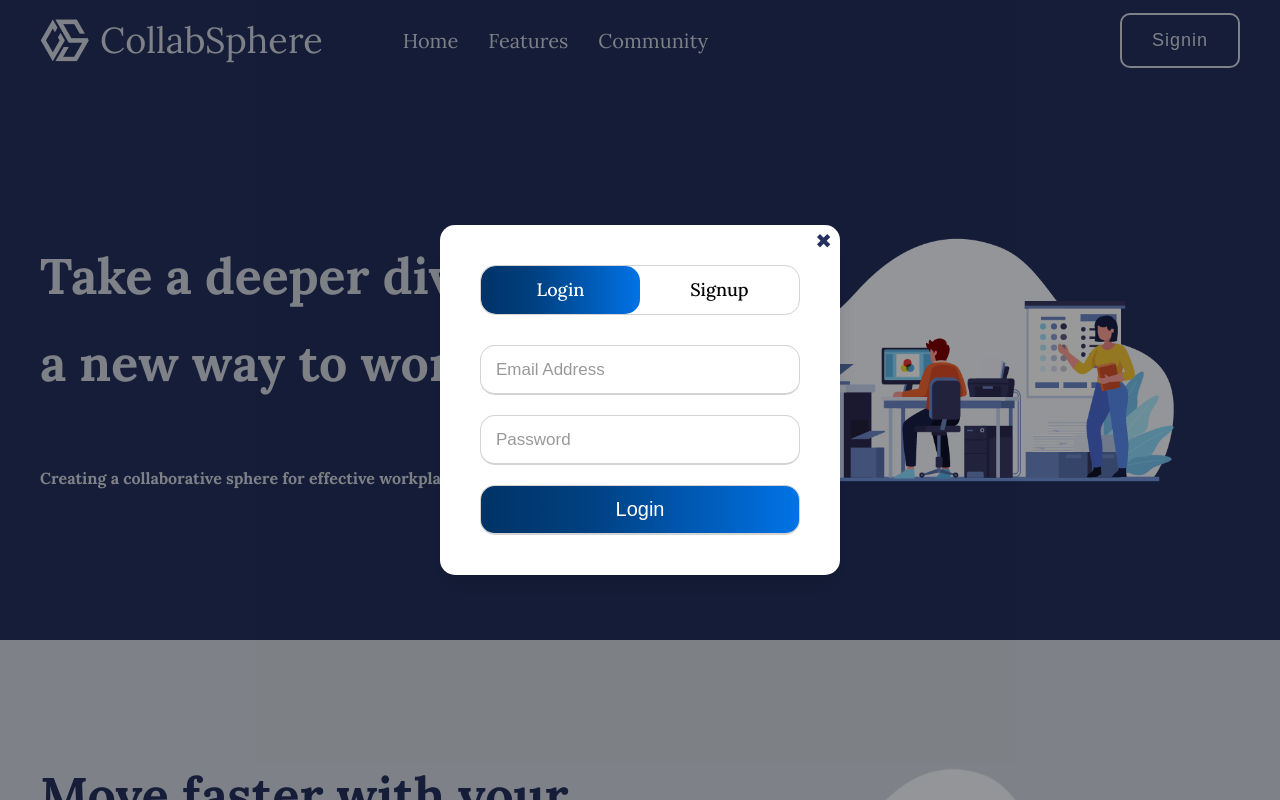
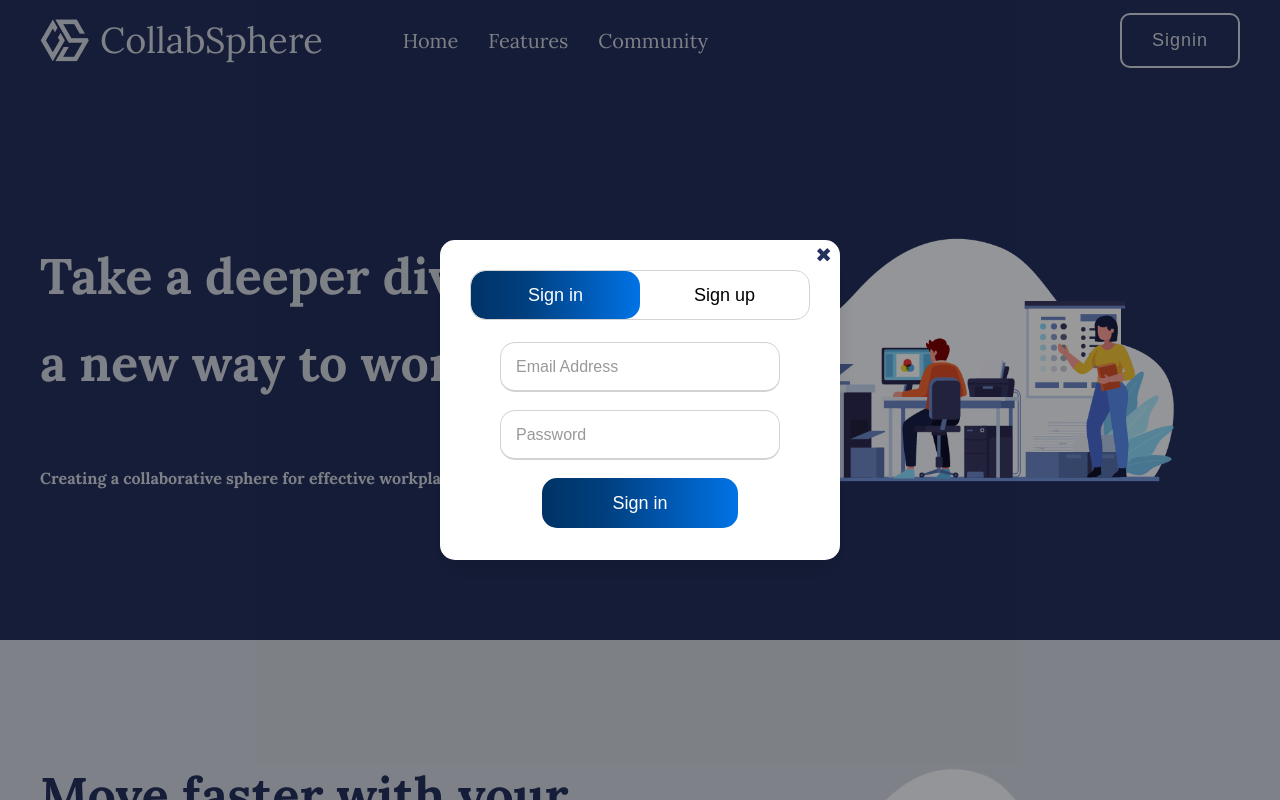
Before and after one commit to pranjal2210/workplace, a React (Create React App) app: page / in a window 1280 px wide. Both pictures are taken after a click on the button "Signin". Shown: the top 800 px of the page. Built offline with nearby package versions, Linux system fonts and the light colour scheme.

Commit message:
dated 01/10/23(1)

```diff
--- a/src/Components/messageOthers.js
+++ b/src/Components/messageOthers.js
@@ -5,8 +5,8 @@ function messageOthers() {
     return (
         <>
             <div className="messageDiv">
-                <div className="msgImg">
-                <img src="/images/user.png" alt="chating" />
+                <div className="msgAvatarOthers">
+                    <h1>P</h1>
                 </div>
                 <div className="msgWrapper msgother">
                     <p className="sender">Pranjal</p>
--- a/src/Components/messageSelf.js
+++ b/src/Components/messageSelf.js
@@ -12,8 +12,8 @@ function messageSelf() {
                     </div>
                     <p className="msgTime">8:30 am</p>
                 </div>
-                <div className="msgImg">
-                    <img src="/images/user.png" alt="chating" />
+                <div className="msgAvatarSelf">
+                    <h1>P</h1>
                 </div>
             </div>
 
--- a/src/Components/registerLogin.js
+++ b/src/Components/registerLogin.js
@@ -1,10 +1,9 @@
-import React, { useState } from "react";
+import React, { useRef, useState } from "react";
 import '../styles/registerLogin.css';
 import { postData } from "../FetchNodeServices";
 import { useNavigate } from 'react-router-dom';
 
 function RegisterLogin(props) {
-    const [action, setAction] = useState("Login");
     const [eid, setEid] = useState('');
     const [email, setEmail] = useState('');
     const [name, setName] = useState('');
@@ -20,36 +19,88 @@ function RegisterLogin(props) {
 
     const handleSubmit = async (e) => {
         e.preventDefault();
+        try {
             var body = { eid: eid, email: email, name: name, password: password };
             var result = await postData("users/insertuser", body);
             alert(result.message);
+        } catch (error) {
+            console.log(error);
+        }
     };
 
     const handleLogin = async (e) => {
         e.preventDefault();
+        try {
             var body = { email: loginEmail, password: loginPassword };
             var result = await postData("users/userlogin", body);
             alert(result.message);
-        if(result.message==="Login successful"){
+            if (result.message === "Login successful") {
                 navigate('/home');
+                localStorage.setItem("userData", JSON.stringify(result));
+            }
+        } catch (error) {
+            console.log(error);
         }
     };
 
+
+    const wrapperRef = useRef(null);
+    const loginFormRef = useRef(null);
+    const registerFormRef = useRef(null);
+    const loginBtnRef = useRef(null);
+    const regBtnRef = useRef(null);
+    const btnRef = useRef(null);
+
+    const loginFormBtnHandler = () => {
+        const domWrapperRef = wrapperRef.current;
+        const domElementLogin = loginFormRef.current;
+        const domElementReg = registerFormRef.current;
+        const domLoginBtn = loginBtnRef.current;
+        const domRegBtn = regBtnRef.current;
+        const domBtn = btnRef.current;
+
+        if (domElementLogin && domElementReg && domBtn) {
+            domWrapperRef.style.height = "320px";
+            domElementLogin.style.left = "60px";
+            domElementReg.style.left = "450px";
+            domLoginBtn.style.color = "#fff";
+            domRegBtn.style.color = "#000";
+            domBtn.style.left = "0px";
+        }
+    };
+
+    const registerFormBtnHandler = () => {
+        const domWrapperRef = wrapperRef.current;
+        const domElementLogin = loginFormRef.current;
+        const domElementReg = registerFormRef.current;
+        const domLoginBtn = loginBtnRef.current;
+        const domRegBtn = regBtnRef.current;
+        const domBtn = btnRef.current;
+
+        if (domElementLogin && domElementReg && domBtn) {
+            domWrapperRef.style.height = "520px";
+            domElementLogin.style.left = "-350px";
+            domElementReg.style.left = "60px";
+            domLoginBtn.style.color = "#000";
+            domRegBtn.style.color = "#fff";
+            domBtn.style.left = "170px";
+        }
+    };
+
+
     return (
         <div className="pop-up">
-            <div className="wrapper">
+            <div className="wrapper" ref={wrapperRef}>
                 <button className="closeBtn" onClick={handleClose}>&#10006;</button>
-                <div className="form-container">
+
                 <div className="slide-controls">
-                        <input type="radio" name="slide" id="login" checked={action === 'Login'} onChange={() => { setAction("Login"); }} />
-                        <input type="radio" name="slide" id="signup" checked={action === 'Signup'} onChange={() => { setAction("Signup"); }} />
-                        <label htmlFor="login" className="slide login" >Login</label>
-                        <label htmlFor="signup" className="slide signup">Signup</label>
-                        <div className="slider-tab"></div>
+                    <button type="button" className="loginBtn slide" onClick={loginFormBtnHandler} ref={loginBtnRef} >Sign in</button>
+                    <button type="button" className="registerBtn slide" onClick={registerFormBtnHandler} ref={regBtnRef} >Sign up</button>
+
+                    <div id="btn" ref={btnRef}></div>
                 </div>
-                    <div className="form-inner">
-                        {action === "Login" ?
-                            <form className="login">
+
+                <form className="login" id="login" ref={loginFormRef}>
                     <div className="field">
                         <input type="email" placeholder="Email Address" onChange={(event) => setLoginEmail(event.target.value)} required />
                     </div>
@@ -57,13 +108,13 @@ function RegisterLogin(props) {
                         <input type="password" placeholder="Password" onChange={(event) => setLoginPassword(event.target.value)} required />
                     </div>
                     <div className="field">
-                                    <input type="submit" value="Login" onClick={handleLogin} />
+                        <input type="submit" value="Sign in" onClick={handleLogin} />
                     </div>
                 </form>
-                            :
-                            <form className="signup">
+
+                <form className="signup" id="signup" ref={registerFormRef}>
                     <div className="field">
-                                    <input type="text" placeholder="Employee Id" required onChange={(event) => setEid(event.target.value)} />
+                        <input type="text" placeholder="Employee ID" required onChange={(event) => setEid(event.target.value)} />
                     </div>
                     <div className="field">
                         <input type="text" placeholder="Full Name" required onChange={(event) => setName(event.target.value)} />
@@ -72,7 +123,7 @@ function RegisterLogin(props) {
                         <input type="password" placeholder="Password" required />
                     </div>
                     <div className="field">
-                                    <input type="email" placeholder="Email" required onChange={(event) => setEmail(event.target.value)} />
+                        <input type="email" placeholder="Email Address" required onChange={(event) => setEmail(event.target.value)} />
                     </div>
                     <div className="field">
                         <input type="password" placeholder="Password" required onChange={(event) => setPassword(event.target.value)} />
@@ -82,12 +133,10 @@ function RegisterLogin(props) {
                     </div>
                     <div className="field">
                         <div className="btn-layer"></div>
-                                    <input type="submit" value="Signup" onClick={handleSubmit} />
+                        <input type="submit" value="Sign up" onClick={handleSubmit} />
                     </div>
                 </form>
-                        }
-                    </div>
-                </div>
+
             </div>
         </div>
     );
--- a/src/styles/registerLogin.css
+++ b/src/styles/registerLogin.css
@@ -1,33 +1,37 @@
-::selection{
+::selection {
   background: #1a75ff;
   color: #fff;
 }
-.pop-up{
-  background-color: rgba(0,0,0,0.4);
+
+.pop-up {
+  background-color: rgba(0, 0, 0, 0.4);
   width: 100vw;
   height: 100vh;
   position: fixed;
   top: 0;
-  left:0;
+  left: 0;
   display: flex;
   justify-content: center;
   align-items: center;
 }
-.wrapper{
-  overflow: hidden;
+
+.wrapper {
   width: 400px;
-  height: max-content;
+  height: 320px;
   background: #fff;
   display: flex;
-  justify-content: center;
+  flex-direction: column;
   align-items: center;
-  padding: 40px;
+  padding: 30px;
   border-radius: 15px;
-  box-shadow: 0px 15px 20px rgba(0,0,0,0.1);
+  box-shadow: 0px 15px 20px rgba(0, 0, 0, 0.1);
   position: relative;
+  margin: 6% auto;
+  overflow: hidden;
+  transition: .5s;
 }
 
-.wrapper .slide-controls{
+.wrapper .slide-controls {
   position: relative;
   display: flex;
   height: 50px;
@@ -37,74 +41,53 @@
   justify-content: space-between;
   border: 1px solid lightgrey;
   border-radius: 15px;
+  /* margin: auto; */
+}
 
-
-}
-.slide-controls .slide{
+.slide-controls .slide {
   height: 100%;
   width: 100%;
   color: #fff;
   font-size: 18px;
   font-weight: 500;
   text-align: center;
-  line-height: 48px;
   cursor: pointer;
   z-index: 1;
   transition: all 0.6s ease;
+  background: transparent;
+  position: relative;
 }
-.slide-controls label.signup{
+
+.slide-controls .registerBtn {
   color: #000;
 }
-.slide-controls .slider-tab{
+
+#btn {
   position: absolute;
   height: 100%;
   width: 50%;
   left: 0;
   z-index: 0;
   border-radius: 15px;
-  background: -webkit-linear-gradient(left,#003366,#004080,#0059b3
-, #0073e6);
-  transition: all 0.6s cubic-bezier(0.68,-0.55,0.265,1.55);
+  background: -webkit-linear-gradient(left, #003366, #004080, #0059b3, #0073e6);
+  transition: all 0.6s cubic-bezier(0.68, -0.55, 0.265, 1.55);
 }
-input[type="radio"]{
-  display: none;
+
+
+.wrapper form {
+  position: absolute;
+  top: 84px;
+  width: 280px;
+  transition: all 0.6s cubic-bezier(0.68, -0.55, 0.265, 1.55);
 }
-#signup:checked ~ .slider-tab{
-  left: 50%;
-}
-#signup:checked ~ label.signup{
-  color: #fff;
-  cursor: default;
-  user-select: none;
-}
-#signup:checked ~ label.login{
-  color: #000;
-}
-#login:checked ~ label.signup{
-  color: #000;
-}
-#login:checked ~ label.login{
-  cursor: default;
-  user-select: none;
-}
-.wrapper .form-container{
-  width: 100%;
-  overflow: hidden;
-}
-.form-container .form-inner{
-  display: flex;
-  width: 200%;
-}
-.form-container .form-inner form{
-  width: 50%;
-  transition: all 0.6s cubic-bezier(0.68,-0.55,0.265,1.55);
-}
-.form-inner form .field{
+
+.wrapper form .field {
   height: 50px;
   width: 100%;
-  margin-top: 20px;
+  margin-top: 18px;
 }
-.form-inner form .field input{
+
+.wrapper form .field input {
   height: 100%;
   width: 100%;
   outline: none;
@@ -112,45 +95,47 @@ input[type="radio"]{
   border-radius: 15px;
   border: 1px solid lightgrey;
   border-bottom-width: 2px;
-  font-size: 17px;
-  transition: all 0.3s ease;
+  font-size: 16px;
+  transition: all 0.5s ease;
+  /* margin: 5px 0; */
+}
 
+.wrapper form .field input[type="submit"] {
+  background: -webkit-linear-gradient(left, #003366, #004080, #0059b3, #0073e6);
+  color: #fff;
+  cursor: pointer;
+  font-size: 18px;
+  width: 70%;
+  padding: 10px 30px;
+  display: block;
+  border: 0;
+  outline: none;
+  margin: auto;
+  border-radius: 15px;
 }
-.form-inner form .field input[type="submit"]{
-  background: -webkit-linear-gradient(left,#003366,#004080,#0059b3
-  , #0073e6);
-  color: #fff;
-  cursor:pointer;
-  font-size:20px;
-  padding-left: 0;
-}
-.form-inner form .field input:focus{
+
+.wrapper form .field input:focus {
   border-color: #1a75ff;
   /* box-shadow: inset 0 0 3px #fb6aae; */
 }
-.form-inner form .field input::placeholder{
+
+.wrapper form .field input::placeholder {
   color: #999;
   transition: all 0.3s ease;
 }
-form .field input:focus::placeholder{
+
+form .field input:focus::placeholder {
   color: #1a75ff;
 }
-.form-inner form .pass-link{
-  margin-top: 5px;
+
+#login{
+  left: 60px;
 }
-.form-inner form .signup-link{
-  text-align: center;
-  margin-top: 30px;
+
+#signup{
+  left: 450px;
 }
-.form-inner form .pass-link a,
-.form-inner form .signup-link a{
-  color: #1a75ff;
-  text-decoration: none;
-}
-.form-inner form .pass-link a:hover,
-.form-inner form .signup-link a:hover{
-  text-decoration: underline;
-}
+
 .closeBtn {
   background: none;
   color: #24305E;
@@ -163,6 +148,6 @@ form .field input:focus::placeholder{
   transition: all 0.6s ease;
 }
 
-.closeBtn:hover{
+.closeBtn:hover {
   color: red;
 }
```
Also changed, not shown: src/Components/chatBox.js (+7 -0 lines), src/Pages/homepage.js (+55 -14 lines), src/styles/homepage.css (+51 -2 lines), src/styles/message.css (+21 -3 lines). Lines whose indentation alone changed are shown as unchanged.
